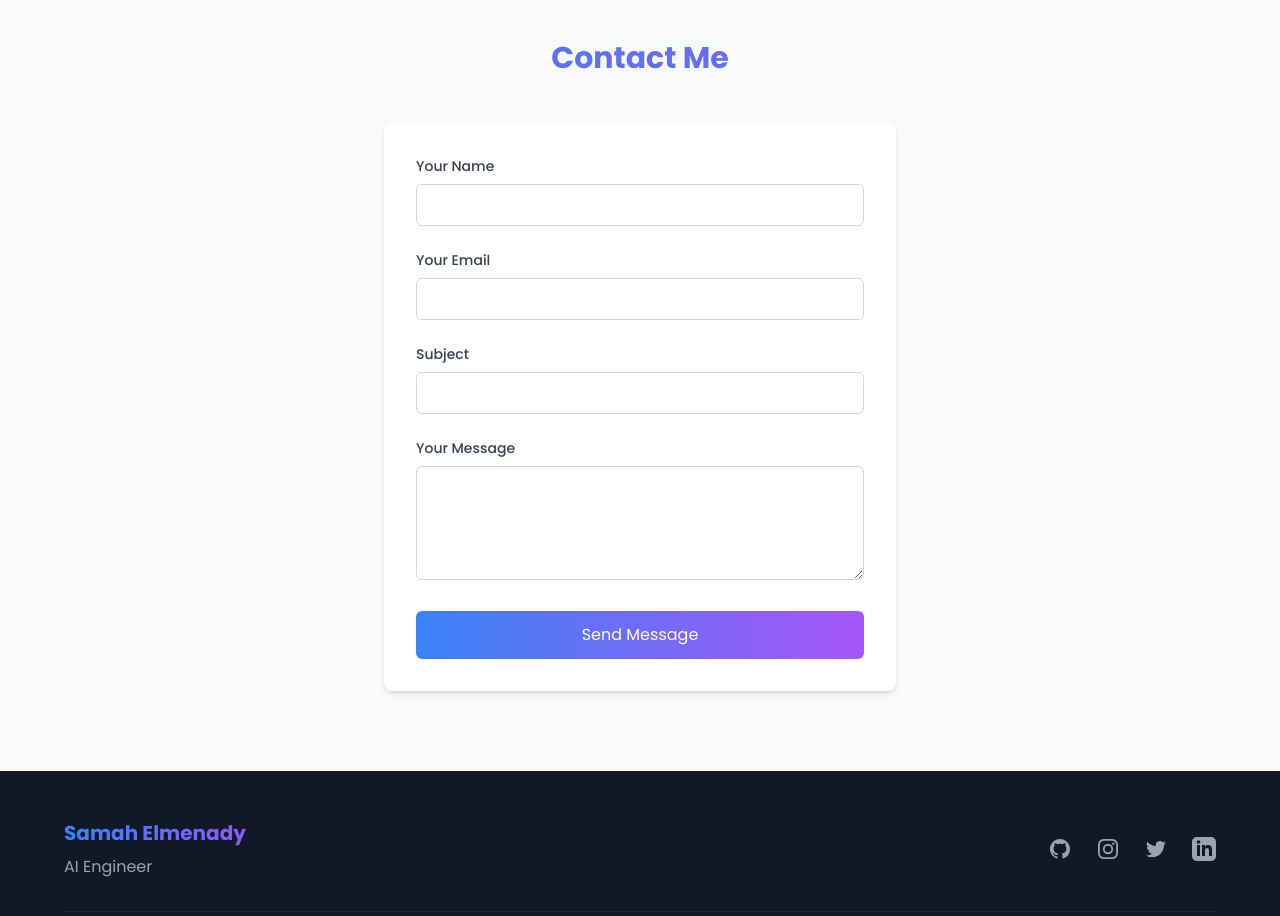
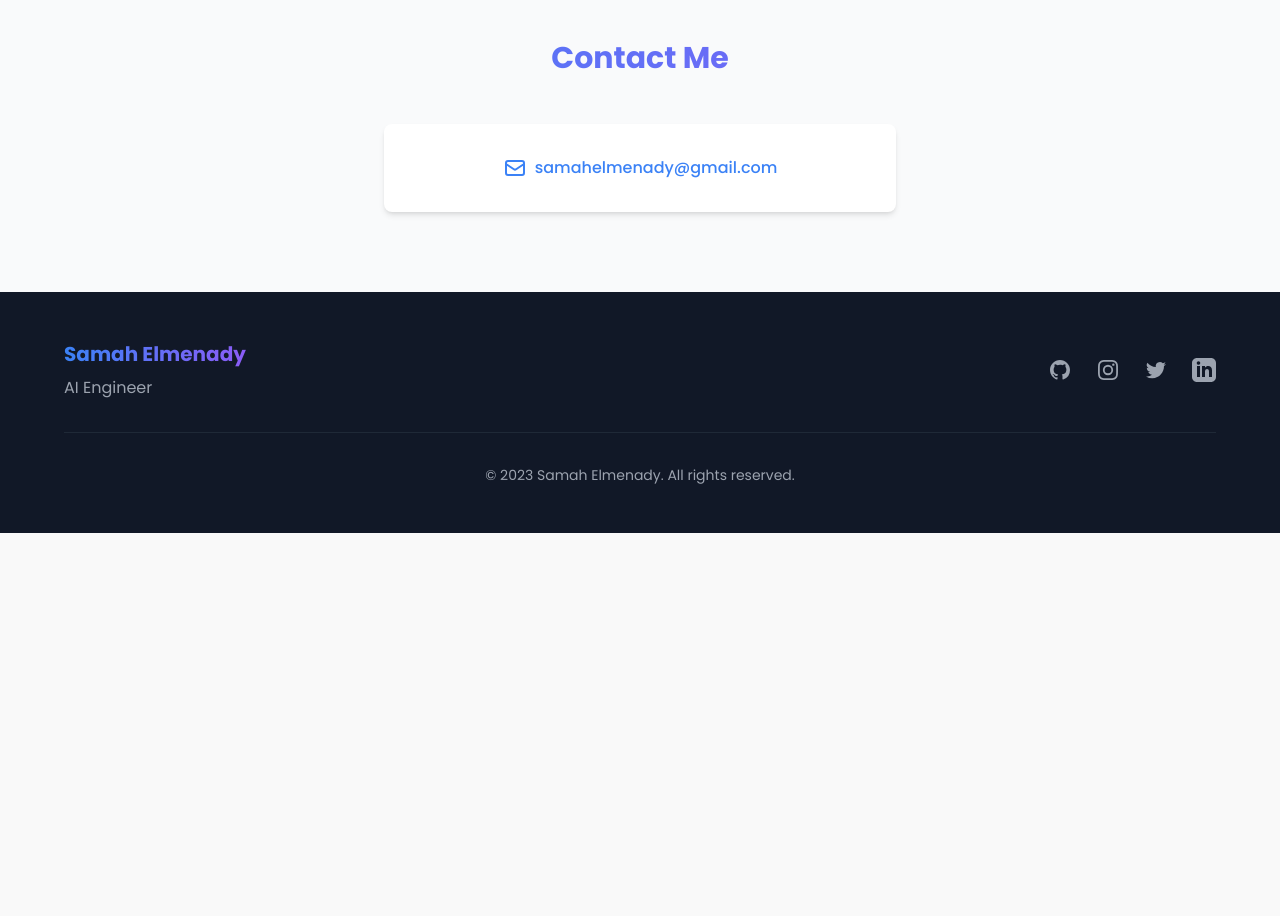
Before and after one commit to samahelmenady/myportfolio-, a plain HTML site: page index.html in a window 1280 px wide. Shown: the part 3120-4036 px from the top of the page. After the commit the page ends 3653 px from the top, so only its background shows below. Drawn offline with nearby package versions, Linux system fonts and the light colour scheme.

Commit message:
Update index.html

```diff
--- a/index.html
+++ b/index.html
@@ -580,83 +580,31 @@
         <h2 class="text-3xl font-bold text-center mb-12 gradient-text">
           Contact Me
         </h2>
-        <form
-          action="https://formspree.io/f/mjkowney"
-          method="POST"
-          id="contact-form"
-          class="bg-white p-8 rounded-lg shadow-md max-w-lg mx-auto"
+        <div
+          class="bg-white p-8 rounded-lg shadow-md max-w-lg mx-auto text-center"
         >
-          <div class="mb-6">
-            <label
-              for="name"
-              class="block text-sm font-medium text-gray-700 mb-2"
+          <a
+            href="https://mail.google.com/mail/?view=cm&fs=1&to=samahelmenady@gmail.com"
+            class="flex items-center justify-center space-x-2 text-blue-500 hover:text-blue-700 font-medium"
+            target="_blank"
+          >
+            <svg
+              class="h-6 w-6"
+              xmlns="http://www.w3.org/2000/svg"
+              fill="none"
+              viewBox="0 0 24 24"
+              stroke="currentColor"
             >
-              Your Name
-            </label>
-            <input
-              type="text"
-              id="name"
-              name="name"
-              required
-              class="w-full px-4 py-2 border border-gray-300 rounded-md focus:outline-none focus:ring-2 focus:ring-blue-500 focus:border-transparent"
-            />
-          </div>
-          <div class="mb-6">
-            <label
-              for="email"
-              class="block text-sm font-medium text-gray-700 mb-2"
-            >
-              Your Email
-            </label>
-            <input
-              type="email"
-              id="email"
-              name="email"
-              required
-              class="w-full px-4 py-2 border border-gray-300 rounded-md focus:outline-none focus:ring-2 focus:ring-blue-500 focus:border-transparent"
-            />
-          </div>
-          <div class="mb-6">
-            <label
-              for="subject"
-              class="block text-sm font-medium text-gray-700 mb-2"
-            >
-              Subject
-            </label>
-            <input
-              type="text"
-              id="subject"
-              name="subject"
-              class="w-full px-4 py-2 border border-gray-300 rounded-md focus:outline-none focus:ring-2 focus:ring-blue-500 focus:border-transparent"
-            />
-          </div>
-          <div class="mb-6">
-            <label
-              for="message"
-              class="block text-sm font-medium text-gray-700 mb-2"
-            >
-              Your Message
-            </label>
-            <textarea
-              id="message"
-              name="message"
-              rows="4"
-              required
-              class="w-full px-4 py-2 border border-gray-300 rounded-md focus:outline-none focus:ring-2 focus:ring-blue-500 focus:border-transparent"
-            ></textarea>
-          </div>
-          <button
-            type="submit"
-            id="submit-button"
-            class="w-full px-6 py-3 bg-gradient-to-r from-blue-500 to-purple-500 text-white rounded-md hover:opacity-90 transition disabled:opacity-50"
-          >
-            Send Message
-          </button>
-          <p
-            id="form-message"
-            class="mt-4 text-center text-sm text-gray-600 hidden"
-          ></p>
-        </form>
+              <path
+                stroke-linecap="round"
+                stroke-linejoin="round"
+                stroke-width="2"
+                d="M3 8l7.89 5.26a2 2 0 002.22 0L21 8M5 19h14a2 2 0 002-2V7a2 2 0 00-2-2H5a2 2 0 00-2 2v10a2 2 0 002 2z"
+              />
+            </svg>
+            <span>samahelmenady@gmail.com</span>
+          </a>
+        </div>
       </div>
     </section>
 
@@ -745,7 +693,7 @@
       </div>
     </footer>
 
-    <!-- JavaScript for mobile menu, smooth scrolling, and form handling -->
+    <!-- JavaScript for mobile menu and smooth scrolling -->
     <script>
       // Mobile menu toggle
       const mobileMenuButton = document.querySelector(".mobile-menu-button");
@@ -765,51 +713,6 @@
           });
         });
       });
-
-      // Form submission handler with Formspree
-      const contactForm = document.getElementById("contact-form");
-      const submitButton = document.getElementById("submit-button");
-      const formMessage = document.getElementById("form-message");
-
-      contactForm.addEventListener("submit", async (e) => {
-        e.preventDefault();
-
-        // Disable button and show loading state
-        submitButton.disabled = true;
-        submitButton.textContent = "Sending...";
-        formMessage.classList.add("hidden");
-
-        try {
-          const response = await fetch(contactForm.action, {
-            method: contactForm.method,
-            body: new FormData(contactForm),
-            headers: {
-              Accept: "application/json",
-            },
-          });
-
-          if (response.ok) {
-            formMessage.classList.remove("hidden");
-            formMessage.classList.remove("text-red-600");
-            formMessage.classList.add("text-green-600");
-            formMessage.textContent =
-              "Thank you for your message! I'll get back to you soon.";
-            contactForm.reset();
-          } else {
-            throw new Error("Failed to send message.");
-          }
-        } catch (error) {
-          formMessage.classList.remove("hidden");
-          formMessage.classList.remove("text-green-600");
-          formMessage.classList.add("text-red-600");
-          formMessage.textContent =
-            "Something went wrong. Please try again later.";
-        } finally {
-          submitButton.disabled = false;
-          submitButton.textContent = "Send Message";
-        }
-      });
     </script>
   </body>
 </html>
--
```
